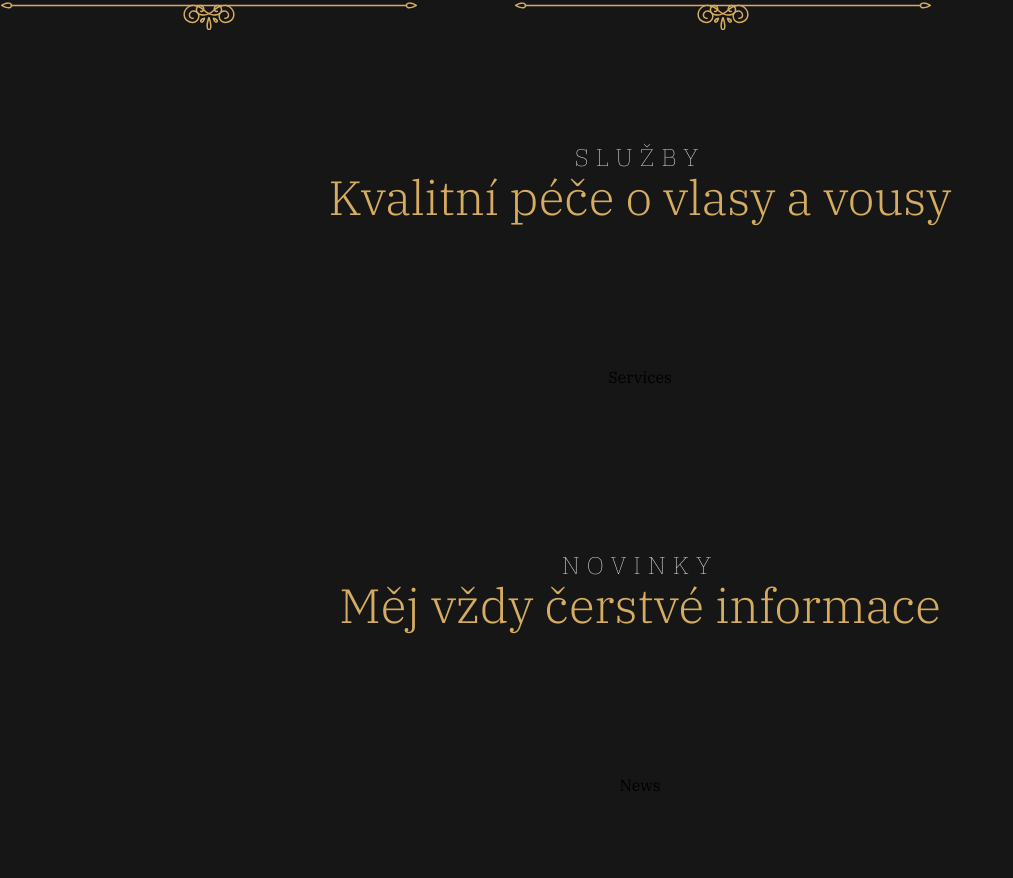
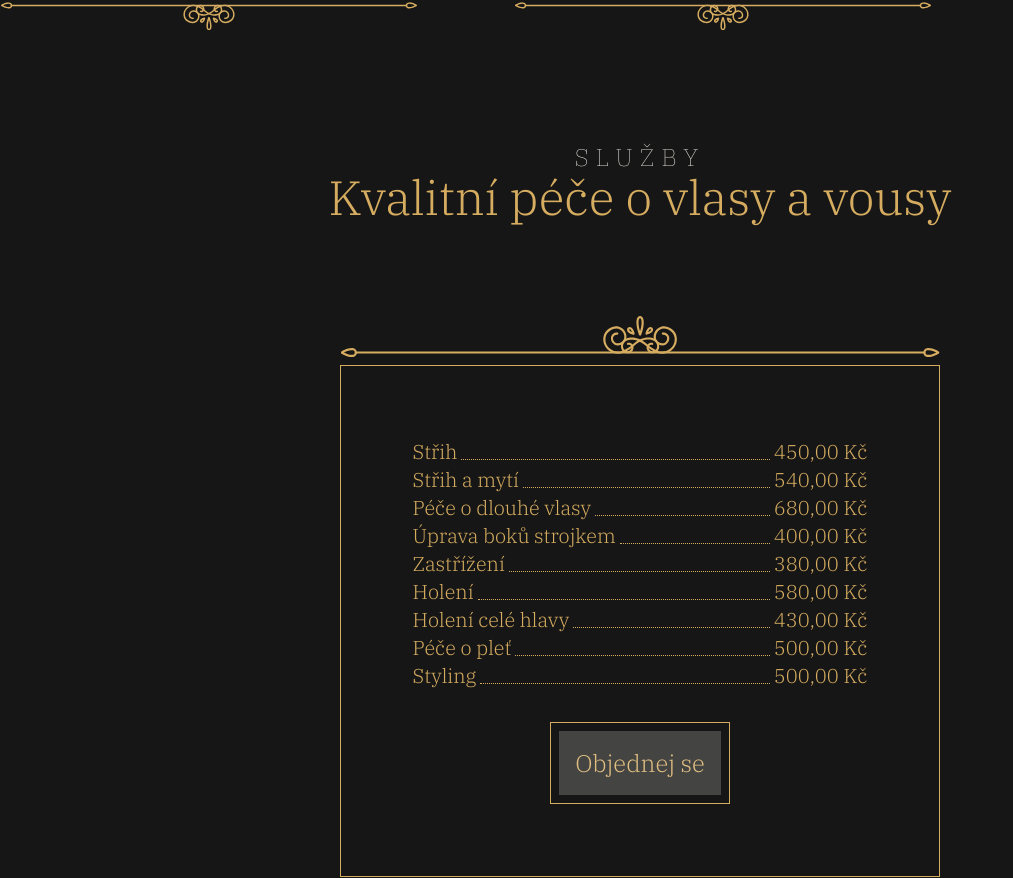
Before and after one commit to OndrejJuda/johny-barbershop, a Next.js app: page / in a window 1280 px wide. Shown: the part 3525-4403 px from the top of the page, without its empty margins (0-1013 px from the left). Built offline with nearby package versions, Linux system fonts and the light colour scheme; no server answers.

Commit message:
services

```diff
--- a/components/CTAButton.jsx
+++ b/components/CTAButton.jsx
@@ -6,8 +6,8 @@ const CTAButton = () => {
   return (
     <Link href='#contact'>
       <div className='group'>
-        <Frame style='transition group-hover:p-[4px] group-hover:my-[4px]
-        group-active:p-[6px] group-active:my-[2px]'>
+        <Frame style='transition group-hover:p-[4px] group-hover:m-[4px]
+        group-active:p-[6px] group-active:m-[2px]'>
           <button
             type='button'
             className='text-primary-300 text-2xl font-light bg-primary-50 bg-opacity-20 p-4
--- a/components/sections/Services.jsx
+++ b/components/sections/Services.jsx
@@ -1,10 +1,48 @@
 import React from 'react';
-import { SectionWrapper } from '../wrappers';
+import { SectionWrapper, Frame } from '../wrappers';
+import { CTAButton } from '../';
+
+const SERVICES = [
+  { name: 'Střih', price: 450 },
+  { name: 'Střih a mytí', price: 540 },
+  { name: 'Péče o dlouhé vlasy', price: 680 },
+  { name: 'Úprava boků strojkem', price: 400 },
+  { name: 'Zastřížení', price: 380 },
+  { name: 'Holení', price: 580 },
+  { name: 'Holení celé hlavy', price: 430 },
+  { name: 'Péče o pleť', price: 500 },
+  { name: 'Styling', price: 500 },
+];
+
+
+
+const CZK_FORMAT = new Intl.NumberFormat(
+  'cs-CZ',
+  { style: 'currency', currency: 'CZK' }
+);
 
 const Services = () => {
   return (
     <SectionWrapper id='services' title='Služby' description='Kvalitní péče o vlasy a vousy'>
-      Services
+      <Frame hasDecoration>
+        <div className='p-16 flex flex-col items-center'>
+          <ul className='mb-8'>
+            {
+              SERVICES.map(({ name, price }, index) => (
+                <li
+                  key={index}
+                  className='text-primary-500 text-xl font-light flex gap-1'
+                >
+                  <p>{name}</p>
+                  <span className='flex-1 min-w-[150px] border-b border-dotted mb-[6px]' />
+                  <p>{CZK_FORMAT.format(price)}</p>
+                </li>
+              ))
+            }
+          </ul>
+          <CTAButton />
+        </div>
+      </Frame>
     </SectionWrapper>
   );
 }
```
